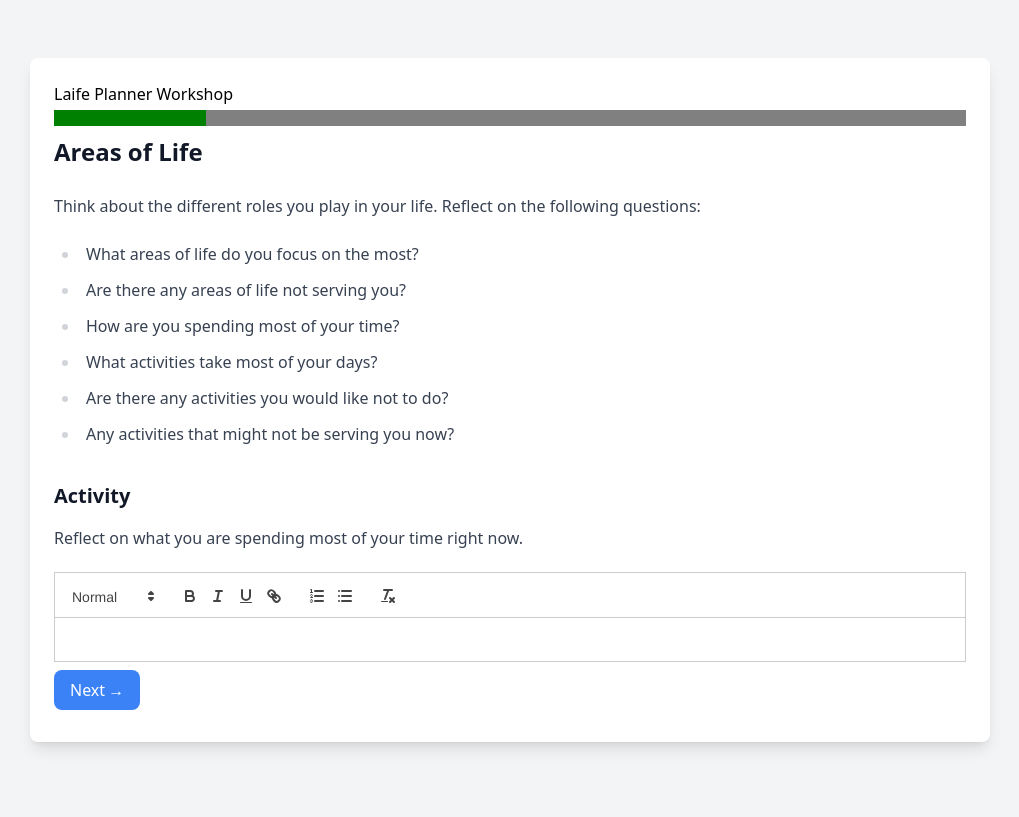
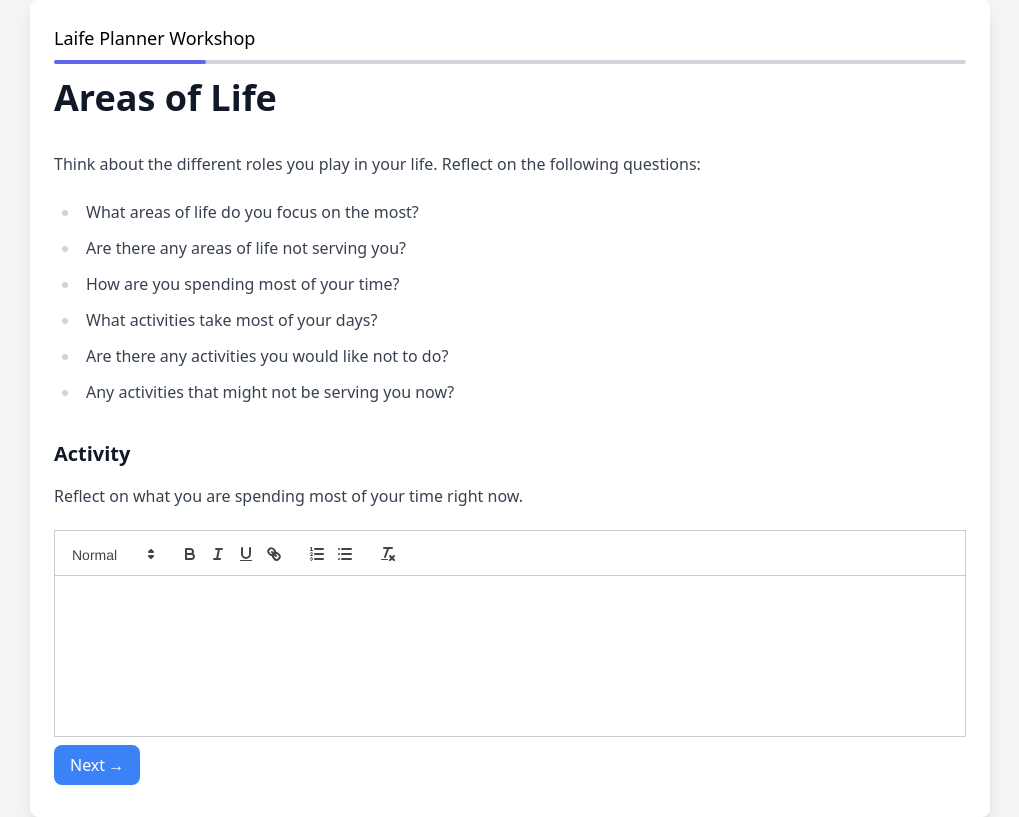
Before and after one commit to lifestride/workshop, a SvelteKit app: page / in a window 1280 px wide. Shown: the whole page, without its empty margins (130-1149 px from the left). Built offline with nearby package versions, Linux system fonts and the light colour scheme.

Commit message:
[ENG-15] Make style improvements

```diff
--- a/src/app.css
+++ b/src/app.css
@@ -10,8 +10,8 @@ body > main {
     @apply w-3/4 max-w-5xl p-6 bg-white shadow-lg rounded-lg;
 }
 
-main > form > progress {
-    @apply w-full my-1 rounded;
+body > main > header {
+    @apply text-lg;
 }
 
 main > form > nav {
@@ -23,6 +23,18 @@ main > form > nav > button {
 
 }
 
+progress {
+    @apply w-full h-1 my-2 rounded;
+}
+
+progress::-webkit-progress-bar {
+    @apply rounded bg-gray-300;
+}
+
+progress::-webkit-progress-value {
+    @apply rounded bg-indigo-500;
+}
+
 button.next::after {
     content: '→';
     margin-left: 0.2rem;
@@ -32,3 +44,11 @@ button.back::before {
     content: '←';
     margin-right: 0.2rem;
 }
+
+.ql-editor {
+    height: 10rem !important;
+}
+
+.card {
+    @apply p-4 rounded-lg;
+}
--- a/src/lib/wizard/Wizard.svelte
+++ b/src/lib/wizard/Wizard.svelte
@@ -44,8 +44,8 @@
     $inspect(currentStep);
 </script>
 
+<Progress {steps} {currentStep} />
 <form>
-    <Progress {steps} {currentStep} />
     <svelte:component this={steps[currentStep - 1]} />
 
     <nav>
--- a/src/lib/wizard/steps/areas-select.svelte
+++ b/src/lib/wizard/steps/areas-select.svelte
@@ -3,7 +3,7 @@
 </script>
 
 <article class="prose max-w-full">
-    <h2>Select your Life Areas</h2>
+    <h1>Select your Life Areas</h1>
     <section>
         <p>After your previous reflection, let’s now select your own areas of life.</p>
         <p>Below are some examples of the most common areas of life people choose from. Most people usually pick between 4 to 8 areas of
--- a/src/lib/wizard/steps/areas.svelte
+++ b/src/lib/wizard/steps/areas.svelte
@@ -3,7 +3,7 @@
 </script>
 
 <article class="prose max-w-full">
-    <h2>Areas of Life</h2>
+    <h1>Areas of Life</h1>
     <section>
         <p>Think about the different roles you play in your life. Reflect on the following questions:</p>
         <ul>
--- a/src/lib/wizard/steps/goal-setting.svelte
+++ b/src/lib/wizard/steps/goal-setting.svelte
@@ -2,7 +2,7 @@
 </script>
 
 <article class="prose max-w-full">
-    <h2>Goal Setting and Action Plans</h2>
+    <h1>Goal Setting and Action Plans</h1>
     <section>
         <p>
             Congratulations, you have already created a&nbsp;vision for&nbsp;your areas of&nbsp;life.
@@ -16,9 +16,9 @@
         </p>
     </section>
     <section class="grid grid-cols-1 md:grid-cols-2 gap-2">
-        <header class="w-full bg-zinc-100 p-2 rounded-lg col-span-2 font-bold text-center">Health and Fitness</header>
+        <header class="card bg-zinc-100 !p-2 col-span-2 font-bold text-center">Health and Fitness</header>
 
-        <div class="w-full bg-blue-100 p-4 rounded-lg col-span-2">
+        <div class="card bg-blue-100 col-span-2">
             <h4 class="m-0">Big 3 Annual Goals</h4>
             <ul class="m-0">
                 <li>Maintain a healthy weight and visible muscle tone throughout the year. 15% BF Dexa Scans.</li>
@@ -27,7 +27,7 @@
             </ul>
         </div>
 
-        <div class="w-full bg-green-100 p-4 rounded-lg">
+        <div class="card bg-green-100">
             <h4 class="m-0">Q1 Key Milestones</h4>
             <ul class="m-0">
                 <li>Baseline Dexa scans and Initial doctor visits, Progress photos</li>
@@ -36,7 +36,7 @@
             </ul>
         </div>
 
-        <div class="w-full bg-yellow-100 p-4 rounded-lg">
+        <div class="card bg-yellow-100">
             <h4 class="m-0">Q2 Key Milestones</h4>
             <ul class="m-0">
                 <li>Try out HIIT Cardio. Dexa Scan - 2%.</li>
@@ -45,7 +45,7 @@
             </ul>
         </div>
 
-        <div class="w-full bg-red-100 p-4 rounded-lg">
+        <div class="card bg-red-100">
             <h4 class="m-0">Q3 Key Milestones</h4>
             <ul class="m-0">
                 <li>Integrate yoga/Pilates to improve core strength and flexibility.</li>
@@ -54,7 +54,7 @@
             </ul>
         </div>
 
-        <div class="w-full bg-purple-100 p-4 rounded-lg">
+        <div class="card bg-purple-100">
             <h4 class="m-0">Q4 Key milestones</h4>
             <ul class="m-0">
                 <li>Final Race. Plan for recovery/maintenance program</li>
@@ -63,9 +63,9 @@
             </ul>
         </div>
 
-        <div class="w-full p-2 rounded-lg col-span-2 font-bold text-center">Gauge for Success</div>
+        <div class="card !p-2 col-span-2 font-bold text-center">Gauge for Success</div>
 
-        <div class="w-full bg-lime-100 p-4 rounded-lg">
+        <div class="card bg-lime-100">
             <h4 class="m-0">Overall Self-Scoring</h4>
             <ul class="m-0">
                 <li>Score 0: Poorly eating, no muscle tone, low energy.</li>
@@ -73,7 +73,7 @@
             </ul>
         </div>
 
-        <div class="w-full bg-pink-100 p-4 rounded-lg">
+        <div class="card bg-pink-100">
             <h4 class="m-0">Metrics</h4>
             <ul class="m-0">
                 <li>Running logs; number of races completed.</li>
--- a/src/lib/wizard/steps/self-assessment.svelte
+++ b/src/lib/wizard/steps/self-assessment.svelte
@@ -3,7 +3,7 @@
 </script>
 
 <article class="prose max-w-full">
-    <h2>Self Assessment</h2>
+    <h1>Self Assessment</h1>
     <section>
         <p>
             Being aware of your current state is crucial for tracking progress.
@@ -13,7 +13,7 @@
     </section>
     <div class="grid grid-cols-1 md:grid-cols-2 gap-4">
         {#each areas as area}
-            <section class="p-4 bg-neutral-100">
+            <section class="card bg-neutral-100">
                 <h4 class="mt-0">{area.name}</h4>
                 <ul>
                     {#each area.assessment as question}
--- a/src/lib/wizard/steps/vision-create.svelte
+++ b/src/lib/wizard/steps/vision-create.svelte
@@ -4,13 +4,13 @@
 </script>
 
 <article class="prose max-w-full">
-    <h2>Create Your Vision</h2>
+    <h1>Create Your Vision</h1>
     <p>Define a vision for each one of your areas.</p>
     {#each areas as area}
         <section>
             <h3>{area.name}</h3>
             <div class="grid grid-cols-1 md:grid-cols-2 gap-4 mb-4">
-                <div class="p-4 bg-neutral-100">
+                <div class="card bg-neutral-100">
                     <h4 class="mt-0">Questions</h4>
                     <ul>
                         {#each area.prompt_questions as question}
@@ -18,7 +18,7 @@
                         {/each}
                     </ul>
                 </div>
-                <div class="p-4 bg-neutral-100">
+                <div class="card bg-neutral-100">
                     <h4 class="mt-0">Examples</h4>
                     <ul>
                         {#each area.sample_statements as statement}
--- a/src/lib/wizard/steps/vision.svelte
+++ b/src/lib/wizard/steps/vision.svelte
@@ -3,7 +3,7 @@
 </script>
 
 <article class="prose max-w-full">
-    <h2>Vision</h2>
+    <h1>Vision</h1>
     <section>
         <p>
             The&nbsp;next step would be&nbsp;for&nbsp;you to&nbsp;create a&nbsp;vision for&nbsp;what you want in&nbsp;each area of&nbsp;your
@@ -14,7 +14,7 @@
     </section>
     <div class="grid grid-cols-1 md:grid-cols-2 gap-4">
         {#each areas as area}
-            <section class="p-4 bg-neutral-100">
+            <section class="card bg-neutral-100">
                 <h4 class="mt-0">{area.name}</h4>
                 <ul>
                     {#each area.sample_statements as statement}
--- a/src/routes/+page.svelte
+++ b/src/routes/+page.svelte
@@ -2,6 +2,6 @@
     import Wizard from "$lib/wizard/Wizard.svelte";
 </script>
 
-<h1>Laife Planner Workshop</h1>
+<header>Laife Planner Workshop</header>
 
 <Wizard />
```
